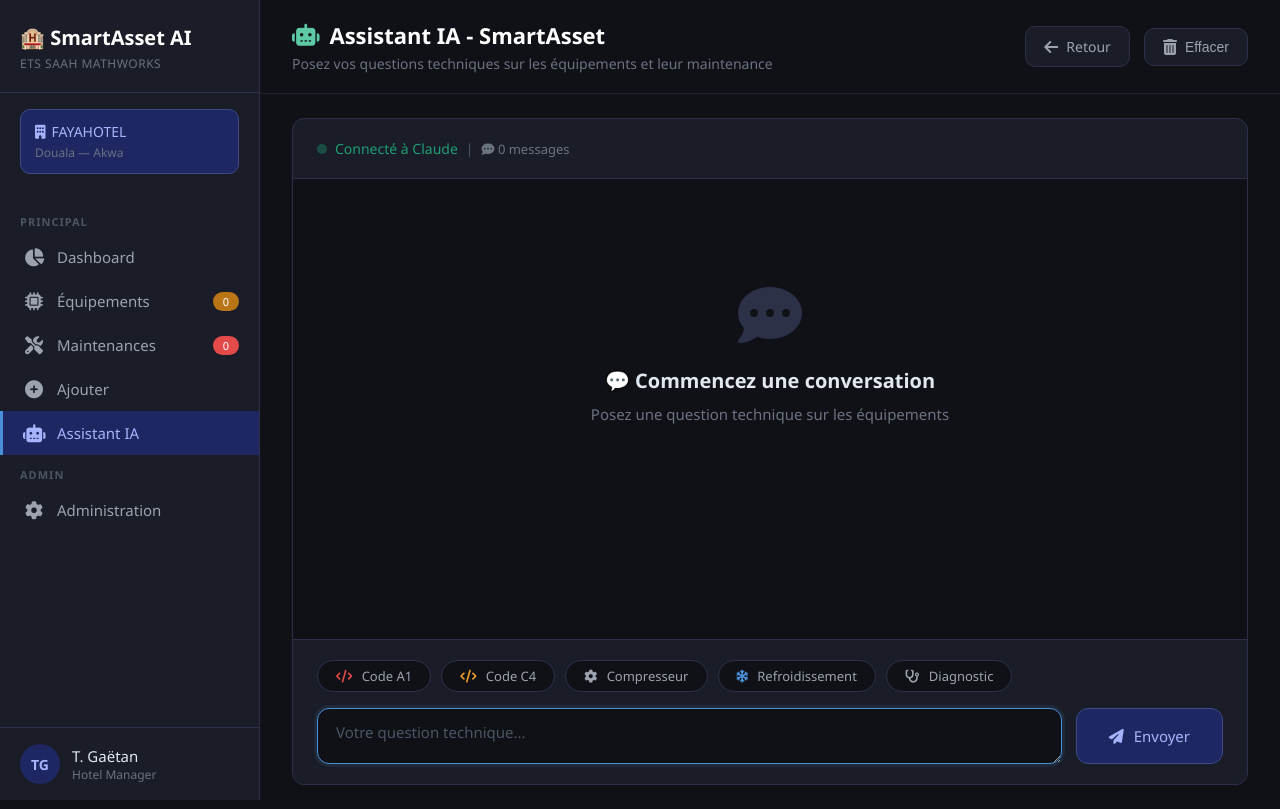
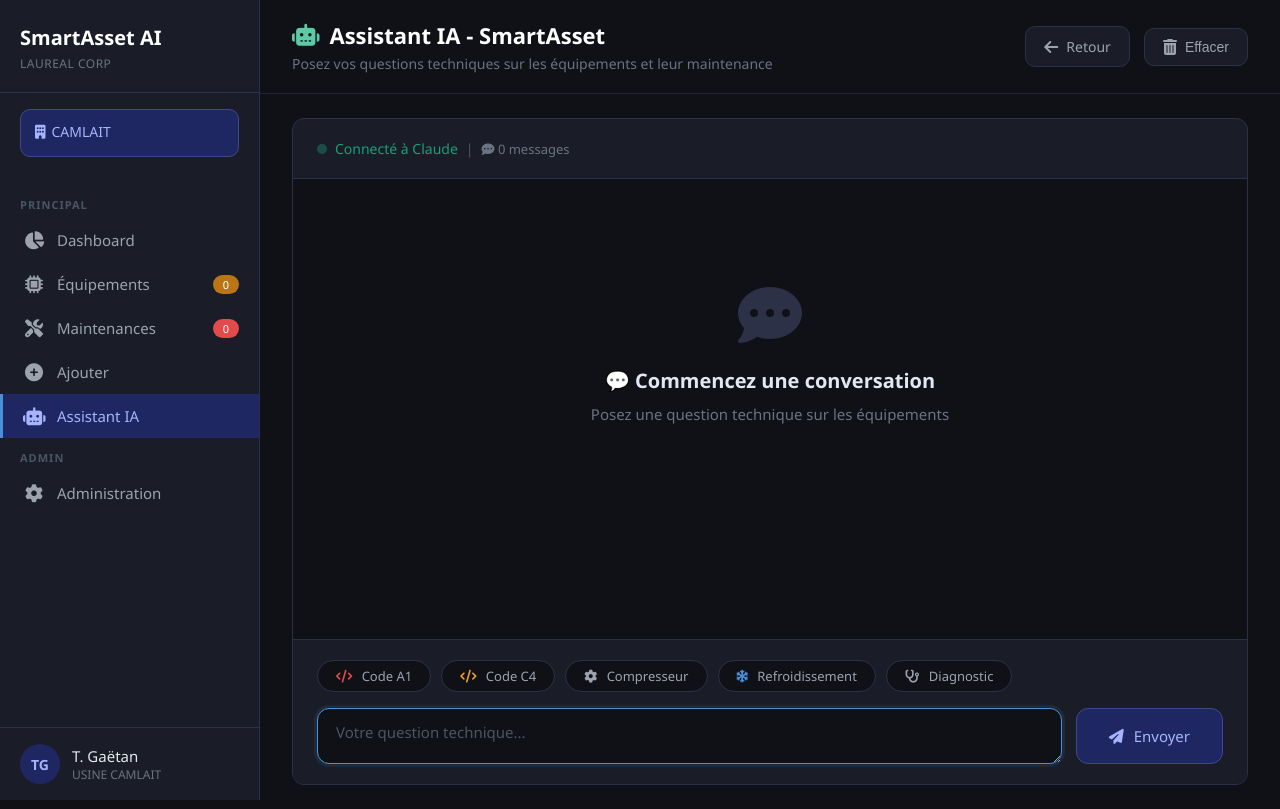
Before and after one commit to SAAHMATHWORKS/smartasset-ai, a Django app: page /chat/ in a window 1280 px wide. Run offline with Django 5.2, Linux system fonts and the light colour scheme; data that the repository does not hold is empty.

Commit message:
mvp camlait

```diff
--- a/smartasset_ai/settings.py
+++ b/smartasset_ai/settings.py
@@ -17,7 +17,7 @@
 
 # Sécurité
 SECRET_KEY = os.getenv('SECRET_KEY', 'django-insecure-your-secret-key-here')
-DEBUG = os.getenv('DEBUG', 'False') == 'True'
+DEBUG = os.getenv('DEBUG', 'True') == 'True'
 
 ALLOWED_HOSTS = [
     'web-production-1500b.up.railway.app',
--- a/templates/base.html
+++ b/templates/base.html
@@ -81,12 +81,12 @@
     <!-- Sidebar -->
     <div class="sidebar">
         <div class="logo-area">
-            <div class="logo-name">🏨 SmartAsset AI</div>
-            <div class="logo-sub">ETS SAAH MATHWORKS</div>
+            <div class="logo-name">SmartAsset AI</div>
+            <div class="logo-sub">LAUREAL CORP</div>
         </div>
         <div class="hotel-badge">
-            <div class="hotel-name"><i class="fas fa-building" style="font-size:14px;margin-right:6px"></i>FAYAHOTEL</div>
-            <div class="hotel-loc">Douala — Akwa</div>
+            <div class="hotel-name"><i class="fas fa-building" style="font-size:14px;margin-right:6px"></i>CAMLAIT</div>
+            <div class="hotel-loc"></div>
         </div>
         <nav class="nav">
             <div class="nav-label">Principal</div>
@@ -114,7 +114,7 @@
             <div class="avatar">TG</div>
             <div class="user-info">
                 <div class="name">T. Gaëtan</div>
-                <div class="role">Hotel Manager</div>
+                <div class="role">USINE CAMLAIT</div>
             </div>
         </div>
     </div>
```
